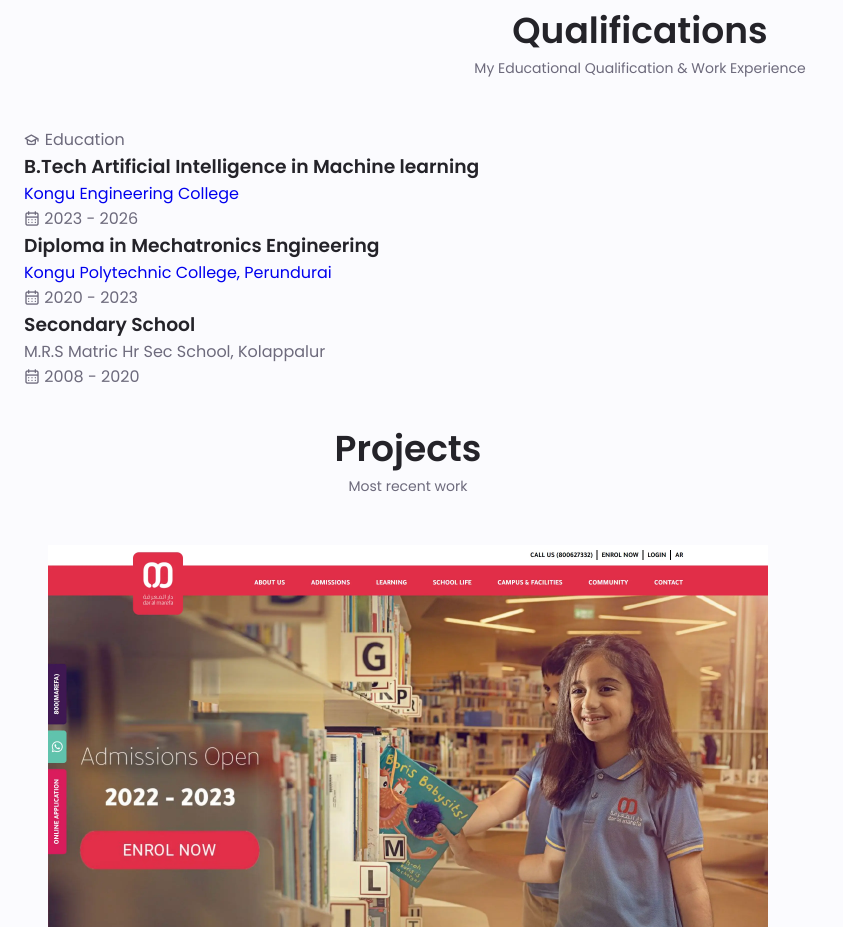
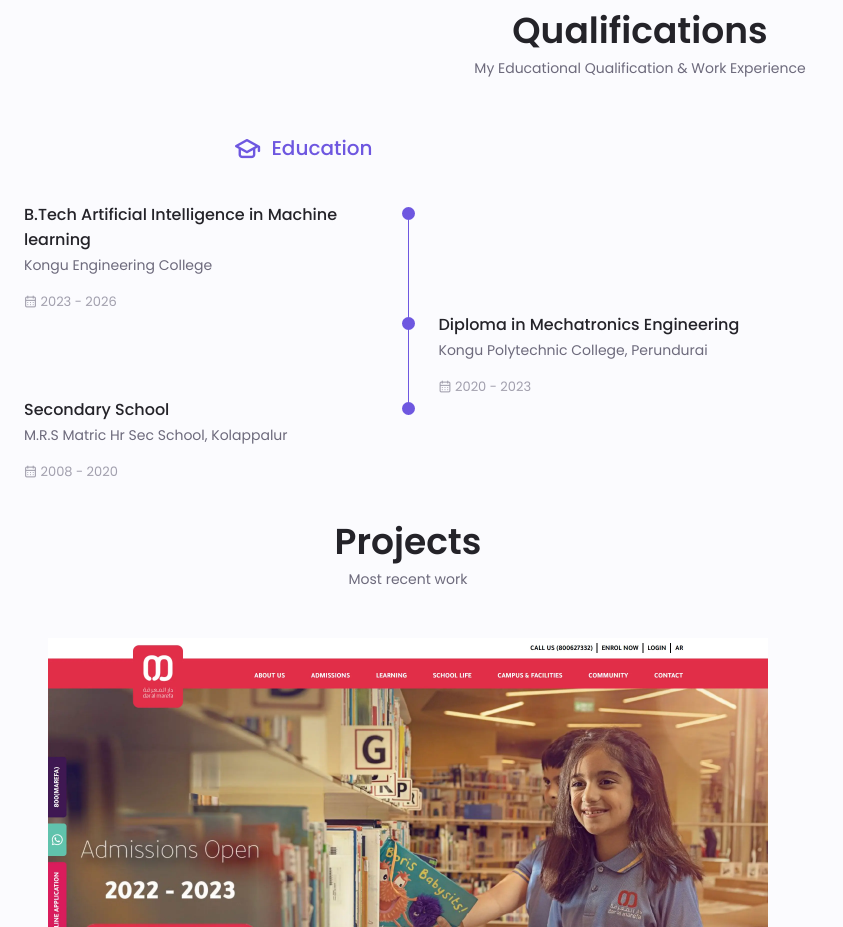
Before and after one commit to YogananthJ/Personal-Portfolio, a plain HTML site: page index.html in a window 1280 px wide. Shown: the part 2475-3402 px from the top of the page, without its empty margins (0-843 px from the left). Drawn offline with nearby package versions, Linux system fonts and the light colour scheme.

Commit message:
qualification added

```diff
--- a/assets/css/style.css
+++ b/assets/css/style.css
@@ -489,3 +489,76 @@ button {
 .skills_open .skills_arrow {
   transform: rotate(-180deg);
 }
+
+/* QUALIFICATION */
+.qualification_tabs {
+  display: flex;
+  justify-content: space-evenly;
+  margin-bottom: var(--mb-2);
+}
+
+.qualification_button {
+  font-size: var(--h3-font-size);
+  font-weight: var(--font-medium);
+  color: var(--first-color);
+  cursor: pointer;
+}
+
+.qualification_button:hover {
+  color: var(--first-color);
+}
+
+.qualification_icon {
+  font-size: 1.8rem;
+  margin-right: var(--mb-0-25);
+}
+
+.qualification_data {
+  display: grid;
+  grid-template-columns: 1fr max-content 1fr;
+  column-gap: 1.5rem;
+}
+
+.qualification_title {
+  font-size: var(--normal-font-size);
+  font-weight: var(--font-medium);
+}
+
+.qualification_subtitle {
+  display: inline-block;
+  font-size: var(--small-font-size);
+  margin-bottom: var(--mb-1);
+}
+
+.qualification_subtitle a {
+  color: inherit;
+}
+
+.qualification_calendar {
+  font-size: var(--smaller-font-size);
+  color: var(--text-color-light);
+}
+
+.qualification_circle {
+  display: inline-block;
+  width: 13px;
+  height: 13px;
+  background-color: var(--first-color);
+  border-radius: 50%;
+}
+
+.qualification_line {
+  display: block;
+  width: 1px;
+  height: 100%;
+  background-color: var(--first-color);
+  transform: translate(6px, -7px);
+}
+
+.qualification-content {
+  display: block;
+}
+
+.qualification-inactive {
+  display: none;
+}
```
